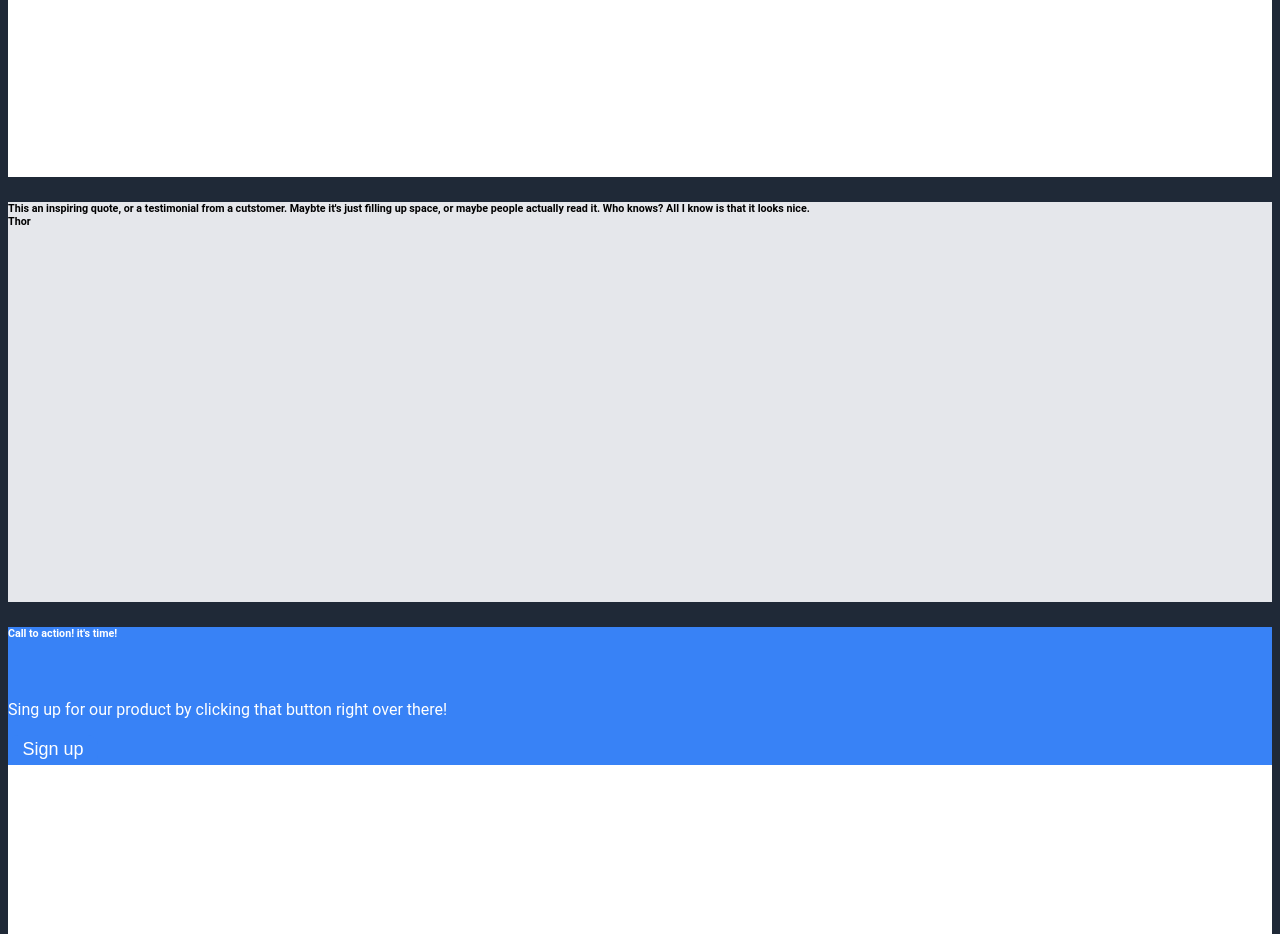
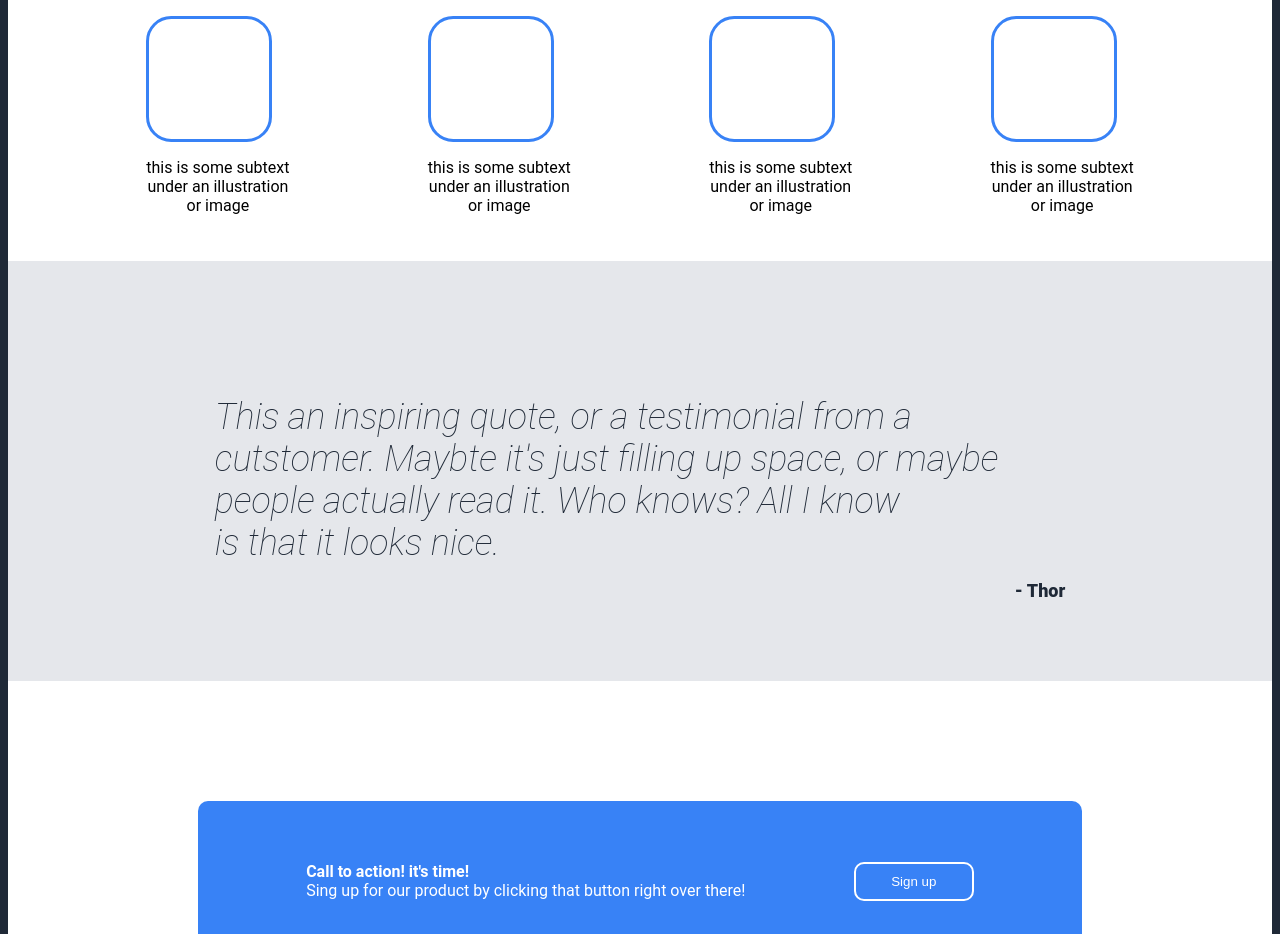
Before and after one commit to bjorkweenk/brainnestweek2, a plain HTML site: page pages/clone.html in a window 1280 px wide. Shown: the part 702-1636 px from the top of the page. Drawn offline with Linux system fonts and the light colour scheme.

Commit message:
cloneweb

```diff
--- a/pages/clone.html
+++ b/pages/clone.html
@@ -26,55 +26,61 @@
 
     <div class="header">
         <div class="txt-header">
-            <h2> This website is <br> awesome</h2>
-            <p class="logo-txt"> This website has some subtext that goes here under the <br> main title. It's a smalle rfont and the color is
+            <h1> This website is <br> awesome</h1>
+            <p class="logo-txt1"> This website has some subtext that goes here under the <br> main title. It's a smalle
+                rfont and the color is
                 lower <br>contrast</p>
             <button class="btn"> sign up </button>
         </div>
 
         <div class="img">
-            This is a place holder for an image
+            <p class="img-txt"> This is a place holder for an image </p>
         </div>
     </div>
 
     <div id="container1">
         <h2> Some random information </h2>
         <div class="squares">
-            <div class="square">
-                <p> this is some subtext under an illustration </p>
+            <div>
+                <div class="square"> </div>
+                <p> this is some subtext <br> under an illustration <br> or image </p>
+            </div>
+            <div>
+                <div class="square"> </div>
+                <p> this is some subtext <br> under an illustration <br> or image </p>
             </div>
 
-            <div class="square">
-                <p> this is some subtext under an illustration </p>
+            <div>
+                <div class="square"> </div>
+                <p> this is some subtext <br> under an illustration <br> or image </p>
             </div>
 
-            <div class="square">
-                <p> this is some subtext under an illustration </p>
-            </div>
-
-            <div class="square">
-                <p> this is some subtext under an illustration </p>
+            <div>
+                <div class="square"> </div>
+                <p> this is some subtext <br> under an illustration <br> or image </p>
             </div>
         </div>
     </div>
 
     <div id="container2">
-        <h6> This an inspiring quote, or a testimonial from a cutstomer. Maybte it's just filling up space, or maybe
-            people actually read it. Who knows? All I know is that it looks nice.
+        <h6> This an inspiring quote, or a testimonial from a <br> cutstomer. Maybte it's just filling up space, or maybe <br>
+            people actually read it. Who knows? All I know <br>is that it looks nice.
             <br>
-            <span> Thor </span>
+            <span class="thor">  - Thor </span>
         </h6>
     </div>
 
     <div id="container3">
         <div class="container-txt">
-            <h6> Call to action! it's time!</h6>
-            <br> <p> Sing up for our product by clicking that button right over there!</p>
-            <button class="btn"> Sign up  </button>
+            <p class="container-txt2"> <strong>Call to action! it's time! </strong> <br>Sing up for our product by clicking that button right over there!</p>
+            <button class="btn1"> Sign up </button>
         </div>
+
     </div>
 
-    <footer> <p> Copyright  © </p></footer>
+    <footer>
+        <p> Copyright © </p>
+    </footer>
 
 
 </body>
--- a/style/clone.css
+++ b/style/clone.css
@@ -11,16 +11,34 @@ body {
 	justify-content: flex-end;
 	align-items: stretch;
 	align-content: stretch;
+    margin-right: 150px;
+    margin-left: 150px;
+}
+
+.header-logo {
+    position: absolute;
+    top: 0 ;
+    left: 0 ;
+    margin-left: 200px;
+    color: #F9FAF8;
+    font-size: 24px;
 }
 
 .logo-txt {
     color: #E5E7EB;
     font-size: 18px;
+    padding: 0px;
+    display: inline;
+    margin-top: 30px;
+    margin-right: 30px;
+
 }
 
-.header-logo {
-    color: #F9FAF8;
-    font-size: 24px;
+.logo-txt1 {
+    color: white;
+    margin-top: -30px;
+    text-align: left;
+
 }
 
 li {
@@ -36,22 +54,30 @@ li {
 .txt-header {
     display: flex;
     flex-direction: column;
+    margin-left: 200px;
 }
 
-h2 {
+h1 {
     font-size: 48px;
     font-weight:600;
     color: #F9FAF8;
 }
 
 .img {
-    width: 500px;
-    height: 200px;
+    width: 600px;
+    height: 220px;
     background-color: #8e9094;
     color: white;
     text-align: center;
+    margin-left: 600px;
+    margin-top: 40px;
 }
 
+.img-txt {
+    color: white;
+    margin-top:90px;
+
+}
 .btn {
     background-color: #3882F6;
     color: white;
@@ -61,7 +87,7 @@ h2 {
     border-bottom-right-radius: 10px;
     border-style: none;
     font-size: 18px;
-    width: 90px;
+    width: 110px;
     height: 30px;
 }
 
@@ -71,7 +97,7 @@ h2 {
     width: 100%;
     height: 400px;
     background-color: white;
-
+    margin-top: 100px;
 }
 
 
@@ -80,6 +106,58 @@ h2 {
     width: 100%;
     height: 400px;
     background-color: #E5E7EB;
+    margin-top: -50px;
+    margin-bottom: 80px;
+    display: flex;
+	flex-direction: row;
+	flex-wrap: nowrap;
+	justify-content: space-evenly;
+	align-items: center;
+	align-content: stretch;
+    padding-top: 40px;
+}
+
+h6 {
+    font-size: 36px;
+    font-style: italic;
+    color: #1F2937;
+    font-weight: 100;
+    font-family: 'Roboto', sans-serif;
+    text-align: left;
+}
+
+.thor {
+    font-style:normal;
+    font-size: 18px;
+    font-weight: 800;
+    margin-left: 800px;
+
+}
+
+h2 {
+    color: #1F2937;
+    font-size: 30px;
+    text-align: center;
+    padding-top: 30px;
+}
+
+.squares {
+    display: flex;
+	flex-direction: row;
+	justify-content: space-evenly;
+	align-items: center;
+    margin-top: 40px;
+}
+
+.square {
+    width: 120px;
+    height: 120px;
+    border-radius: 20%;
+    border: 3px solid #3882F6;
+}
+
+p {
+    text-align: center;
 }
 
 /* container3*/
@@ -87,27 +165,51 @@ h2 {
     width: 100%;
     height: 400px;
     background-color: white;
+    margin-top: -100px;
+    display: flex;
+	flex-direction: row;
+	flex-wrap: nowrap;
+	justify-content: space-evenly;
+	align-items: center;
+	align-content: stretch;
 }
 
 .container-txt {
     background-color: #3882F6;
+    width: 70%;
+    height: 40%;
     color: white;
+    border-top-left-radius: 10px;
+    border-top-right-radius: 10px;
+    border-bottom-left-radius: 10px;
+    border-bottom-right-radius: 10px;
+    display: flex;
+	flex-direction: row;
+	flex-wrap: nowrap;
+	justify-content: space-evenly;
+	align-items: center;
+	align-content: stretch;
+}
+
+.container-txt2 {
+    text-align: left;
 }
 
 .btn1 {
-   border: 1px solid white;
+    border: 2px solid white;
+    background-color: #3882F6;
     color: white;
+    width: 120px;
+    padding: 10px;
     border-top-left-radius: 10px;
+    border-top-right-radius: 10px;
     border-bottom-left-radius: 10px;
-    border-top-right-radius: 10px;
     border-bottom-right-radius: 10px;
-    border-style: none;
-    font-size: 18px;
-    width: 90px;
-    height: 30px
+}
 
-}
 
 footer {
     color:white ;
+    padding-top: 20px;
+    height: 60px;
 }
```
